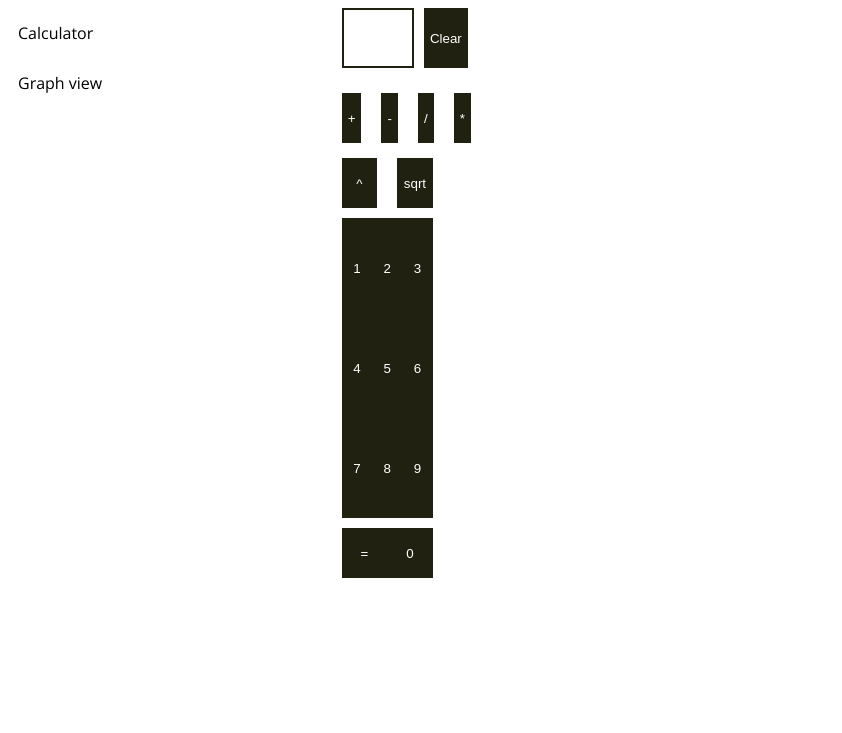
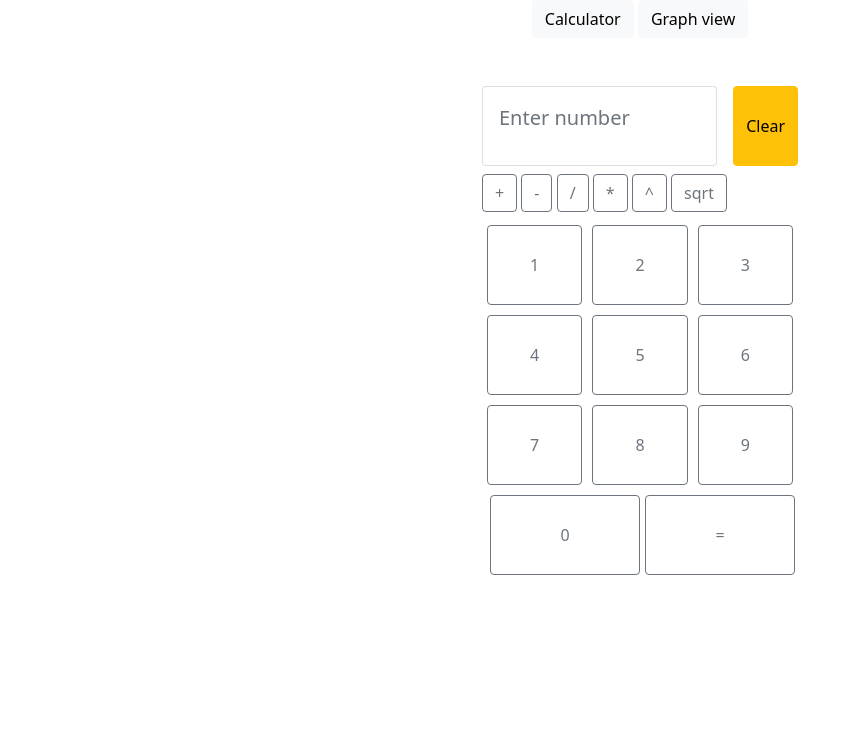
Before and after one commit to momo-hash1/calculator, a plain HTML site: page public/index.html in a window 1280 px wide. Shown: the whole page, without its empty margins (0-842 px from the left). Drawn offline with nearby package versions, Linux system fonts and the light colour scheme.

Commit message:
migrate to bootstrap

```diff
--- a/public/calculator.js
+++ b/public/calculator.js
@@ -150,10 +150,10 @@ const selectView = () => {
   const calcSideItem = document.querySelectorAll(".calc-side-item");
   calcSideItem.forEach((element) => {
     element.addEventListener("click", (event) => {
-      event.target.classList.toggle("active-side");
+      element.classList.replace("btn-light", "btn-primary");
       calcSideItem.forEach((element) => {
         if (element !== event.target) {
-          element.classList.remove("active-side");
+          element.classList.replace("btn-primary", "btn-light");
         }
       });
     });
@@ -163,5 +163,5 @@ const selectView = () => {
 inputHandler(resultBtnHandler, ".result_button");
 clearHandler();
 inputHandler(operatorBtnHandler, ".operation_buttons");
-inputHandler(numberBtnHandler, ".number_buttons");
+inputHandler(numberBtnHandler, ".number_button");
 selectView();
--- a/public/index.html
+++ b/public/index.html
@@ -6,57 +6,137 @@
     <meta name="viewport" content="width=device-width, initial-scale=1.0" />
     <title>Calculator(js only)</title>
     <link rel="stylesheet" href="style.css" />
+    <link
+      href="https://cdn.jsdelivr.net/npm/bootstrap@5.1.3/dist/css/bootstrap.min.css"
+      rel="stylesheet"
+      integrity="sha384-1BmE4kWBq78iYhFldvKuhfTAU6auU8tT94WrHftjDbrCEXSU1oBoqyl2QvZ6jIW3"
+      crossorigin="anonymous"
+    />
   </head>
 
   <body>
-    <section>
-      <aside>
-        <ul>
-          <li class=" calc-side-item" data-view="calculator">Calculator</li>
-          <li class="calc-side-item" data-view="graph">Graph view</li>
-        </ul>
-      </aside>
-      <div>
-        <div class="buttons_wrapper">
-          <div class="buttons">
-            <div class="result">
-              <div id="input_numbers">
-                <p id="inputNumber"></p>
-                <p id="current_number"></p>
-              </div>
-              <button id="clear">Clear</button>
-            </div>
-            <div class="operation_buttons">
-              <button data-operator="+" class="operator_button">+</button>
-              <button data-operator="-" class="operator_button">-</button>
-              <button data-operator="/" class="operator_button">/</button>
-              <button data-operator="*" class="operator_button">*</button>
-            </div>
-            <div class="operation_buttons">
-              <button data-operator="^" class="operator_button">^</button>
-              <button data-operator="sqrt" class="operator_button">sqrt</button>
-            </div>
-            <div class="number_buttons">
-              <button data-number="1" class="number_button">1</button>
-              <button data-number="2" class="number_button">2</button>
-              <button data-number="3" class="number_button">3</button>
-              <button data-number="4" class="number_button">4</button>
-              <button data-number="5" class="number_button">5</button>
-              <button data-number="6" class="number_button">6</button>
-              <button data-number="7" class="number_button">7</button>
-              <button data-number="8" class="number_button">8</button>
-              <button data-number="9" class="number_button">9</button>
-            </div>
-            <div class="misc_buttons">
-              <button class="result_button">=</button>
-              <button id="0" class="number_button null" data-number="0">
-                0
-              </button>
-            </div>
+    <div class="container" style="width: 340px">
+      <div class="d-flex justify-content-center">
+        <div>
+          <button
+            type="button"
+            class="btn btn-light calc-side-item"
+            data-view="calculator"
+          >
+            Calculator
+          </button>
+          <button
+            type="button"
+            class="btn btn-light calc-side-item"
+            data-view="graph"
+          >
+            Graph view
+          </button>
+        </div>
+      </div>
+      <div class="d-flex mt-5">
+        <div class="card w-100">
+          <div class="card-body input_numbers d-flex align-items-end">
+            <p id="inputNumber" class="text-muted fs-5">Enter number</p>
+            <p id="current_number" class="fw-bold fs-3"></p>
           </div>
         </div>
+        <button type="button" class="btn btn-warning ms-3" id="clear">
+          Clear
+        </button>
       </div>
-    </section>
+      <div class="row operation_buttons my-2">
+        <div class="col">
+          <button
+            data-operator="+"
+            class="operator_button btn btn-outline-secondary"
+            class="col"
+          >
+            +
+          </button>
+          <button
+            data-operator="-"
+            class="operator_button btn btn-outline-secondary"
+            class="col"
+          >
+            -
+          </button>
+          <button
+            data-operator="/"
+            class="operator_button btn btn-outline-secondary"
+            class="col"
+          >
+            /
+          </button>
+          <button
+            data-operator="*"
+            class="operator_button btn btn-outline-secondary"
+            class="col"
+          >
+            *
+          </button>
+          <button
+            data-operator="^"
+            class="operator_button btn btn-outline-secondary"
+            class="col"
+          >
+            ^
+          </button>
+          <button
+            data-operator="sqrt"
+            class="operator_button btn btn-outline-secondary"
+            class="col"
+          >
+            sqrt
+          </button>
+        </div>
+      </div>
+      <div class="d-flex">
+        <button data-number="1" class="number_button btn btn-outline-secondary">
+          1
+        </button>
+        <button data-number="2" class="number_button btn btn-outline-secondary">
+          2
+        </button>
+        <button data-number="3" class="number_button btn btn-outline-secondary">
+          3
+        </button>
+      </div>
+
+      <div class="d-flex">
+        <button data-number="4" class="number_button btn btn-outline-secondary">
+          4
+        </button>
+        <button data-number="5" class="number_button btn btn-outline-secondary">
+          5
+        </button>
+        <button data-number="6" class="number_button btn btn-outline-secondary">
+          6
+        </button>
+      </div>
+      <div class="d-flex">
+        <button data-number="7" class="number_button btn btn-outline-secondary">
+          7
+        </button>
+        <button data-number="8" class="number_button btn btn-outline-secondary">
+          8
+        </button>
+        <button data-number="9" class="number_button btn btn-outline-secondary">
+          9
+        </button>
+      </div>
+      <div class="d-flex justify-content-center align-items-center">
+        <button class="number_button btn btn-outline-secondary" data-number="0">
+          0
+        </button>
+        <button class="result_button btn btn-outline-secondary">=</button>
+      </div>
+    </div>
+
+    <div class="graphview">
+      <canvas id="graphview-canvas"></canvas>
+    </div>
+
     <script src="calculator.js"></script>
   </body>
 </html>
--- a/public/style.css
+++ b/public/style.css
@@ -1,163 +1,18 @@
-@import url("https://fonts.googleapis.com/css2?family=Open+Sans:wght@400;700&display=swap");
-
-body {
-  font-family: "Open Sans", sans-serif;
+.input_numbers{
+    overflow-x: scroll;
+    width: 100%;
+    display: flex;
+    white-space: nowrap;
 }
 
-.buttons_wrapper {
-  display: flex;
-  justify-content: center;
+.number_button{
+    margin:5px;
+    width: 150px;
+    height: 80px;
 }
 
-.buttons {
-  display: flex;
-  flex-direction: column;
-  width: 100%;
+.result_button{
+    width: 150px;
+    height: 80px;
+
 }
-
-@media (max-width: 1400px) {
-  .buttons {
-    width: 30%;
-  }
-}
-
-@media (max-width: 1000px) {
-  .buttons {
-    width: 50%;
-  }
-}
-
-@media (max-width: 800px) {
-  .buttons {
-    width: 65%;
-  }
-}
-
-@media (max-width: 500px) {
-  .buttons {
-    width: 90%;
-  }
-}
-
-.number_buttons {
-  display: grid;
-  grid-template-columns: repeat(3, 1fr);
-  grid-template-rows: repeat(3, 100px);
-  padding-top: 10px;
-}
-
-.number_buttons:nth-child(9) {
-  position: absolute;
-  top: 0;
-}
-
-button {
-  display: block;
-  cursor: pointer;
-  background-color: #212112;
-  color: #fff;
-  border: none;
-  outline: none;
-}
-
-button:hover {
-  background-color: #4d4d4d;
-}
-
-button:active {
-  background-color: #4d4d4d;
-}
-
-.operation_buttons {
-  display: flex;
-  flex: 1;
-  margin: -10px;
-  margin-top: 5px;
-}
-
-.operation_buttons * {
-  width: 100%;
-  height: 50px;
-  margin: 10px;
-}
-
-.result_button {
-  width: 50%;
-  height: 50px;
-}
-
-.result {
-  display: flex;
-  height: 60px;
-  margin-bottom: 10px;
-}
-
-.result button {
-  margin-left: 10px;
-  width: 100%;
-}
-
-.result div {
-  min-width: 75%;
-  overflow-wrap: break-word;
-}
-
-.misc_buttons {
-  margin-top: 10px;
-  display: flex;
-}
-
-.null {
-  width: 50%;
-}
-
-#input_numbers {
-  border: 2px solid #212112;
-  display: flex;
-  align-items: flex-end;
-  overflow-x: scroll;
-  white-space: nowrap;
-}
-
-#input_numbers > #inputNumber {
-  opacity: 0.5;
-}
-
-#input_numbers p {
-  margin: 0;
-  font-size: 30px;
-  font-weight: bold;
-}
-
-section {
-  display: flex;
-  width: 60%;
-}
-
-section > div {
-  width: 40%;
-}
-section > aside {
-  width: 30%;
-}
-
-aside > ul {
-    cursor: pointer;
-    list-style-type: none;
-    margin-block-start:0;
-    margin-block-end: 0;
-    margin-inline-start: 0px;
-    margin-inline-end: 0px;
-    line-height: 30px;
-    padding-inline-start: 0;
-    margin-right: 10px;
-}
-
-aside > ul > li{
-    padding: 10px;
-}
-
-.active-side{
-    background-color: #4d4d4d;
-    color: #fff;
-}
```
Also changed, not shown: README.md (deleted), 1 other file.
